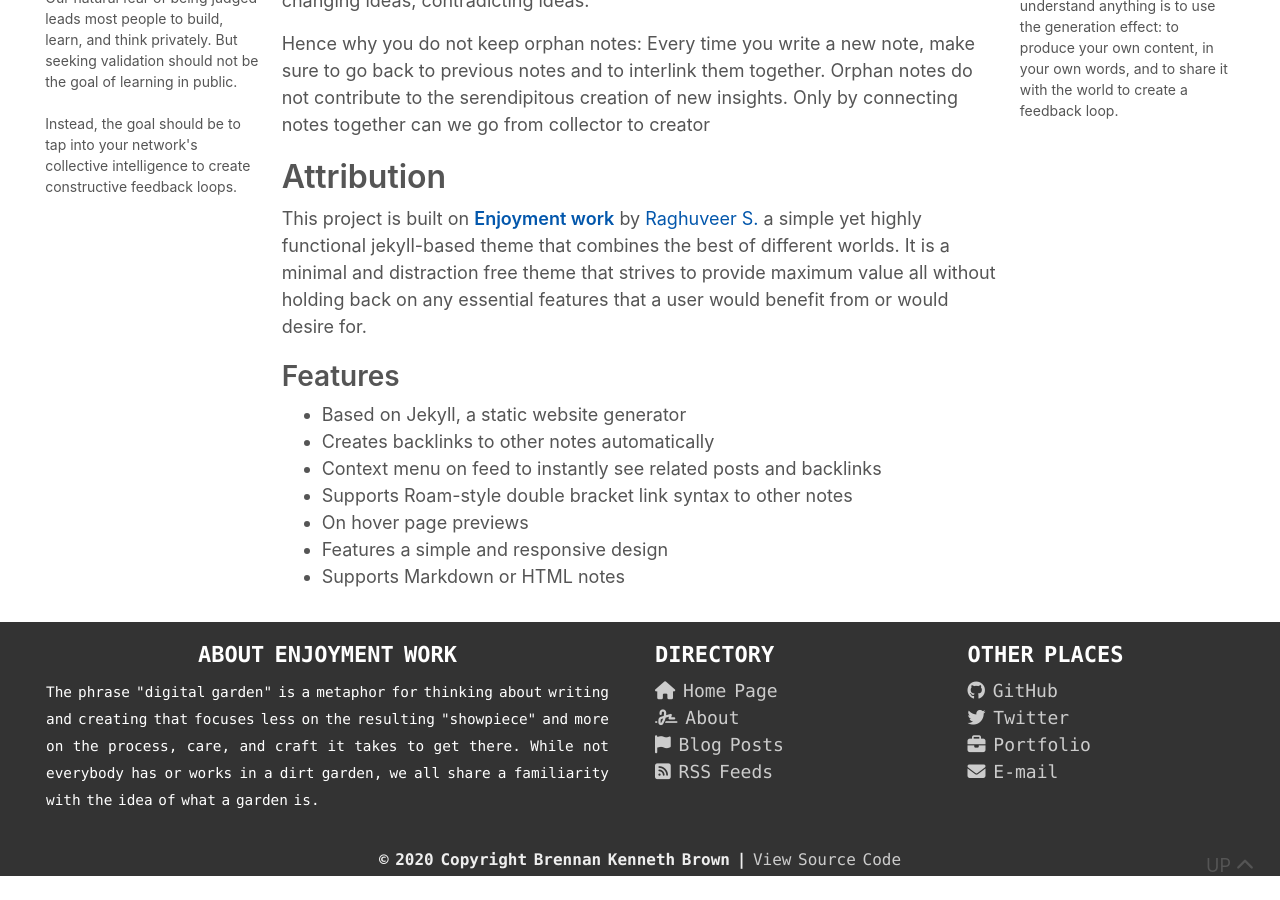
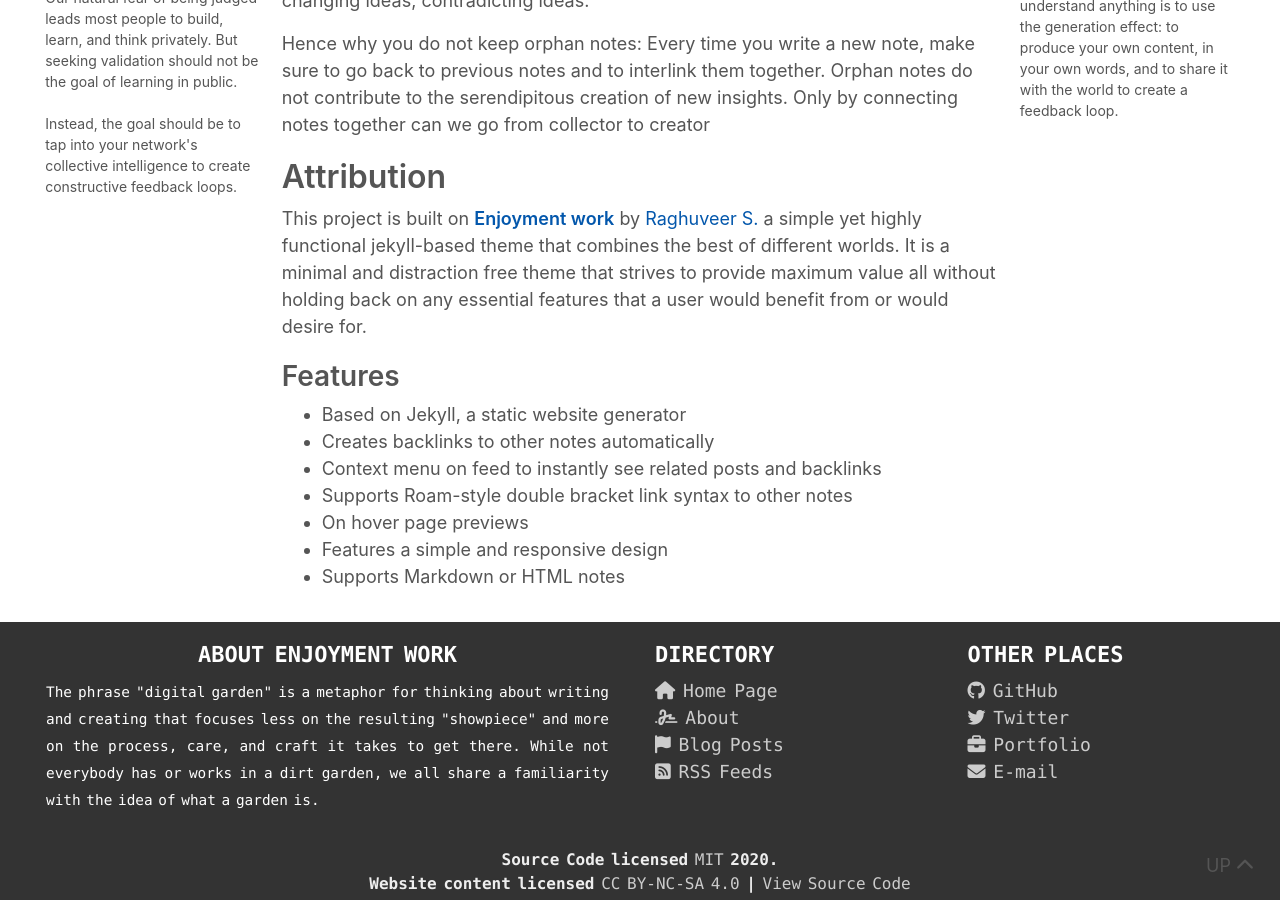
Before and after one commit to brennanbrown/enjoyment-work, a Jekyll site: the page built from index.md, in a window 1280 px wide and 900 px high, scrolled down 3116 px. Built offline with Jekyll 4.4.1, drawn with Linux system fonts in a browser that asks for light colours; nearby versions of some CDN libraries; before the commit the page ends 3992 px from its top, so only the background shows below that.

Commit message:
Update license information in footer

```diff
--- a/_includes/footer.html
+++ b/_includes/footer.html
@@ -27,7 +27,9 @@
         </div>
     </div>
     <div class="footer-copyright text-center py-1 px-5">
-        © 2020 Copyright {{ site.name }}
+        Source Code licensed <a href="{{ site.repository }}/blob/master/LICENSE">MIT</a> {{ site.time | date: '%Y' }}.
+        <br/>
+        Website content licensed <a href="https://creativecommons.org/licenses/by-nc-sa/4.0/">CC BY-NC-SA 4.0</a>
         |
         <a href="{{ site.repository }}">
             View Source Code
```
